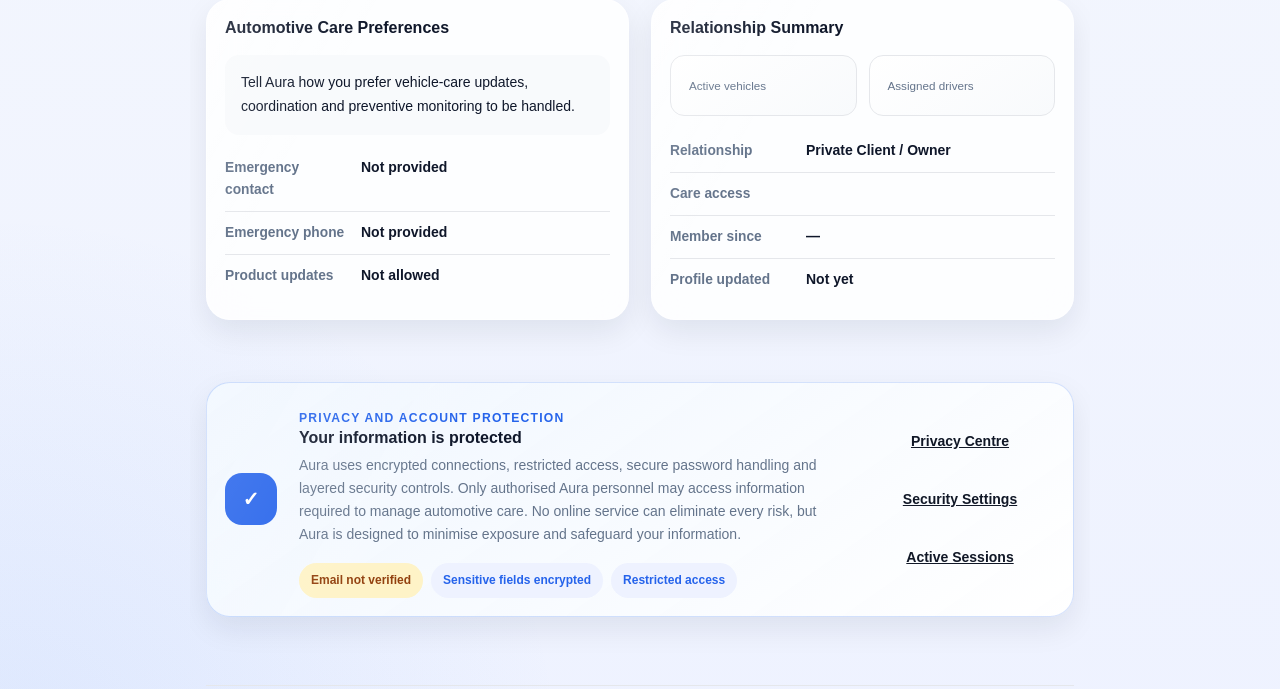
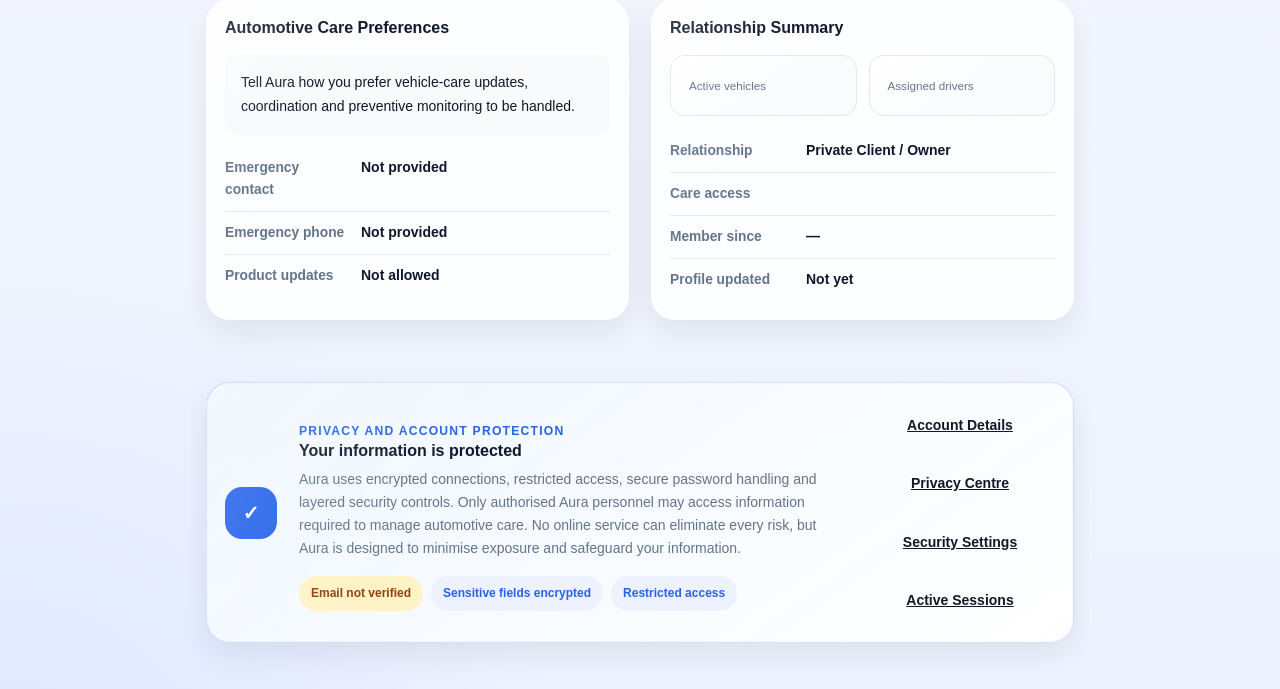
Before and after one commit to ajebofix/Ajebo-Fix-Aura, a Python web app: template templates/profiles/profile.html in a window 1280 px wide. Shown: the part 1104-1793 px from the top of the page. Run offline with Jinja, Linux system fonts and the light colour scheme; the template is opened without the code that fills it, so the values that code supplies are empty.

Commit message:
Link client profile to account setup

```diff
--- a/templates/profiles/profile.html
+++ b/templates/profiles/profile.html
@@ -231,6 +231,9 @@
         </div>
 
         <div class="profile-security-actions">
+            <a href="{{ url_for('owner_onboarding.account_setup') }}" class="btn btn-secondary">
+                Account Details
+            </a>
             <a href="{{ url_for('profiles.privacy') }}" class="btn btn-secondary">
                 Privacy Centre
             </a>
```
